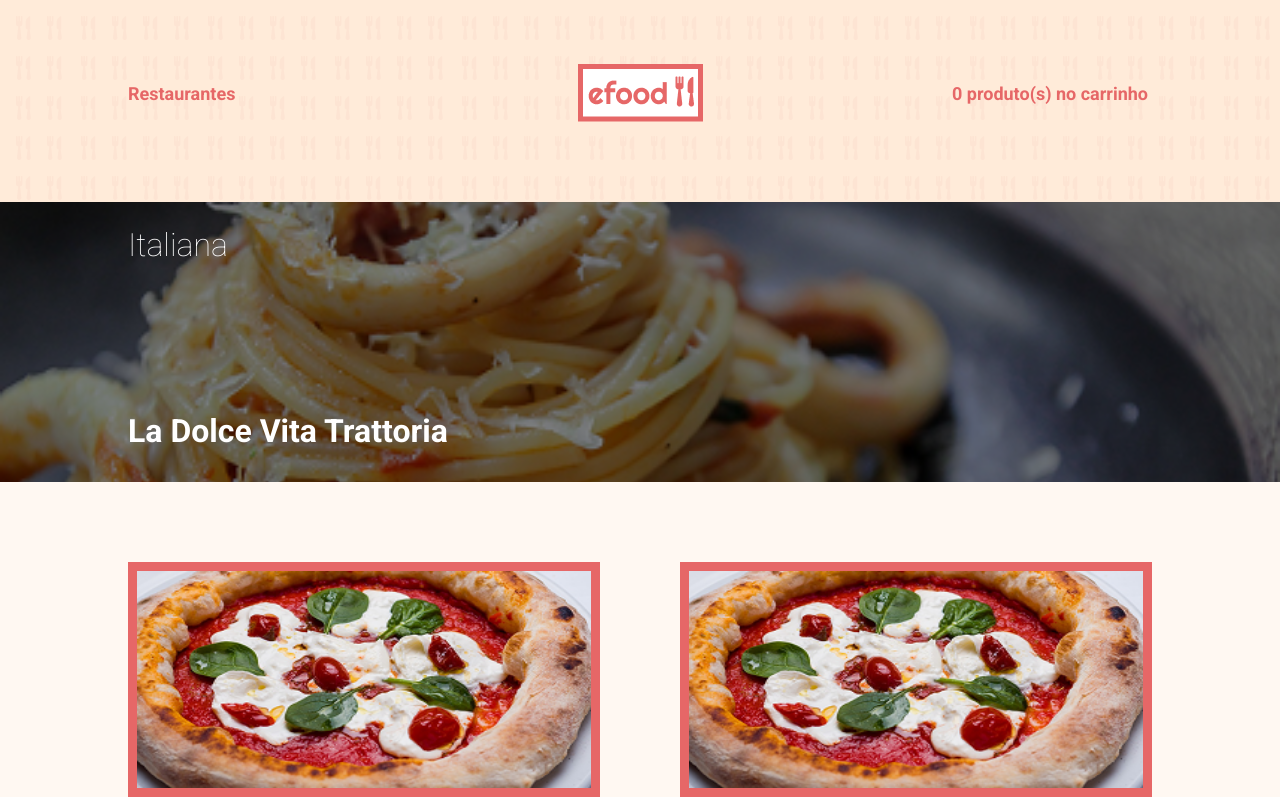
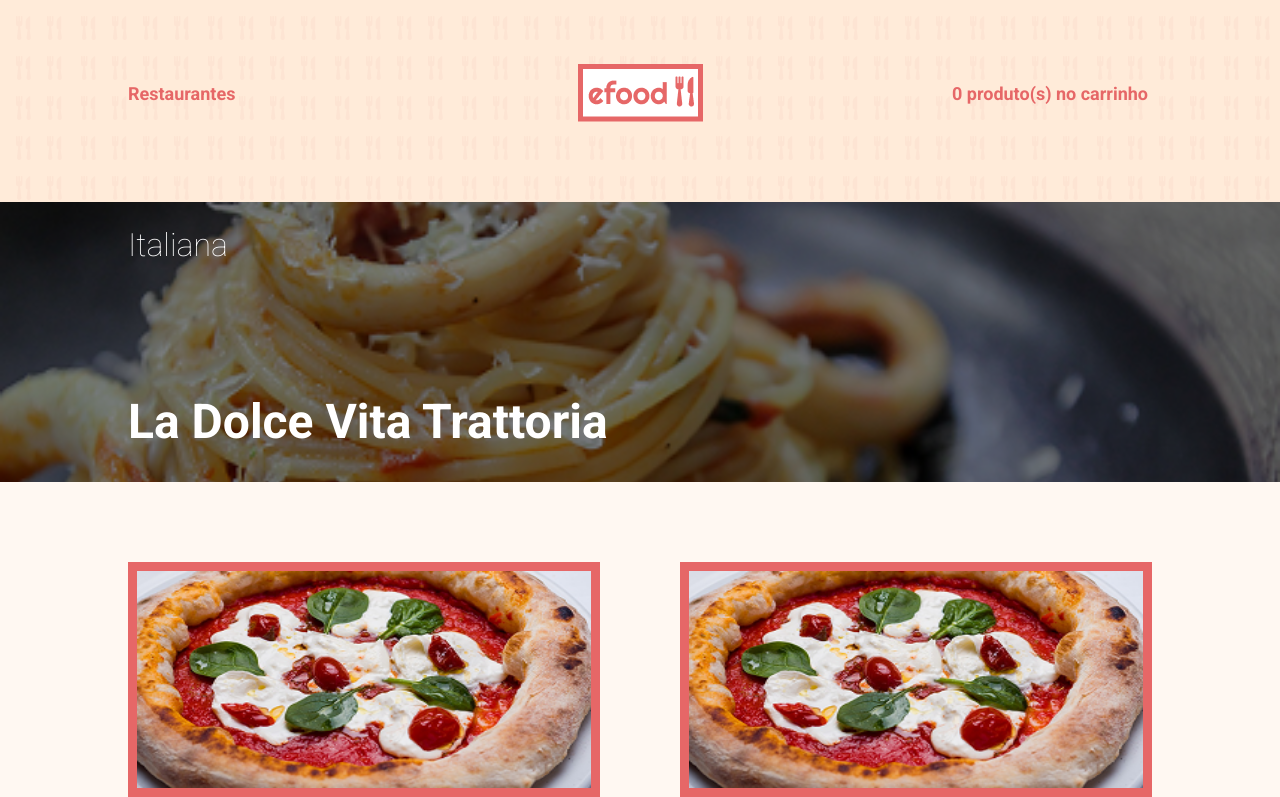
Before and after one commit to BiaFRehder/efood, a React (Create React App) app: page /la-dolce-vita-trattoria in a window 1280 px wide. Shown: the top 797 px of the page. Built offline with nearby package versions, Linux system fonts and the light colour scheme.

Commit message:
Adicionando o banner

```diff
--- /dev/null
+++ b/src/components/Banner/index.tsx
@@ -0,0 +1,15 @@
+import italiana from '../../assets/images/italiana.png'
+import { BannerContainer } from './styles'
+
+const Banner = () => {
+  return (
+    <BannerContainer style={{ backgroundImage: `url(${italiana})` }}>
+      <div className="container">
+        <p>Italiana</p>
+        <h2>La Dolce Vita Trattoria</h2>
+      </div>
+    </BannerContainer>
+  )
+}
+
+export default Banner
--- /dev/null
+++ b/src/components/Banner/styles.ts
@@ -0,0 +1,39 @@
+import styled from 'styled-components'
+import { colors } from '../../styles'
+
+export const BannerContainer = styled.div`
+  position: relative;
+  width: 100%;
+  height: 280px;
+  color: ${colors.branca};
+  font-size: 32px;
+  padding: 24px 0 32px;
+  margin-top: 80px;
+
+  background-size: cover;
+  background-repeat: no-repeat;
+
+  &::after {
+    position: absolute;
+    background-color: ${colors.preto};
+    width: 100%;
+    height: 100%;
+    top: 0;
+    left: 0;
+    content: '';
+    opacity: 0.5;
+  }
+
+  .container {
+    z-index: 1;
+    position: relative;
+    display: flex;
+    flex-direction: column;
+    height: 100%;
+    justify-content: space-between;
+
+    p {
+      font-weight: lighter;
+    }
+  }
+`
--- a/src/components/Header/index.tsx
+++ b/src/components/Header/index.tsx
@@ -1,8 +1,9 @@
 import { Link } from 'react-router-dom'
-import { HeaderRestaurant, Header as HeaderStyle, Nav, Title } from './styles'
+import { Header as HeaderStyle, Nav, Title } from './styles'
 import fundo from '../../assets/images/fundo.png'
-import italiana from '../../assets/images/italiana.png'
+
 import Logo from '../Logo'
+import Banner from '../Banner'
 
 type Props = {
   page: 'home' | 'trattoria'
@@ -13,9 +14,7 @@ const Header = ({ page }: Props) => {
     return (
       <HeaderStyle style={{ backgroundImage: `url(${fundo})` }}>
         <div className="container">
-          <Link to="/">
-            <Logo />
-          </Link>
+          <Logo />
           <Title>Viva experiências gastronômicas no conforto da sua casa</Title>
         </div>
       </HeaderStyle>
@@ -28,12 +27,12 @@ const Header = ({ page }: Props) => {
         <div className="container">
           <ul>
             <li>
-              <a href="">Restaurantes</a>
+              <Link to="/">
+                <a href="">Restaurantes</a>
+              </Link>
             </li>
             <li>
-              <Link to="/">
-                <Logo />
-              </Link>
+              <Logo />
             </li>
             <li>
               <a href="">0 produto(s) no carrinho</a>
@@ -41,14 +40,7 @@ const Header = ({ page }: Props) => {
           </ul>
         </div>
       </Nav>
-      <HeaderRestaurant style={{ backgroundImage: `url(${italiana})` }}>
-        <div>
-          <div className="container">
-            <p>Italiana</p>
-            <Title>La Dolce Vita Trattoria</Title>
-          </div>
-        </div>
-      </HeaderRestaurant>
+      <Banner />
     </HeaderStyle>
   )
 }
--- a/src/components/Header/styles.ts
+++ b/src/components/Header/styles.ts
@@ -28,7 +28,6 @@ export const Title = styled.h1`
 export const Nav = styled.nav`
   width: 100%;
   align-content: center;
-  margin-bottom: 80px;
 
   ul {
     display: flex;
@@ -43,35 +42,3 @@ export const Nav = styled.nav`
     }
   }
 `
-
-export const HeaderRestaurant = styled.div`
-  width: 100%;
-  background-size: cover;
-  background-repeat: no-repeat;
-  height: 280px;
-  color: ${colors.branca};
-  position: relative;
-
-  > div {
-    background-color: ${colors.pretoOpaco};
-    width: 100%;
-    height: 280px;
-  }
-
-  .container {
-    justify-items: left;
-    padding-top: 24px;
-
-    p {
-      font-size: 32px;
-      font-weight: lighter;
-    }
-
-    ${Title} {
-      text-align: left;
-      color: ${colors.branca};
-      font-size: 32px;
-      bottom: 32px;
-    }
-  }
-`
--- a/src/styles.ts
+++ b/src/styles.ts
@@ -5,7 +5,8 @@ export const colors = {
   fundoBody: '#FFF8F2',
   bege: '#FFEBD9',
   branca: '#ffffff',
-  pretoOpaco: '#00000080'
+  pretoOpaco: '#00000080',
+  preto: '#000'
 }
 
 export const GlobalStyle = createGlobalStyle`
```
